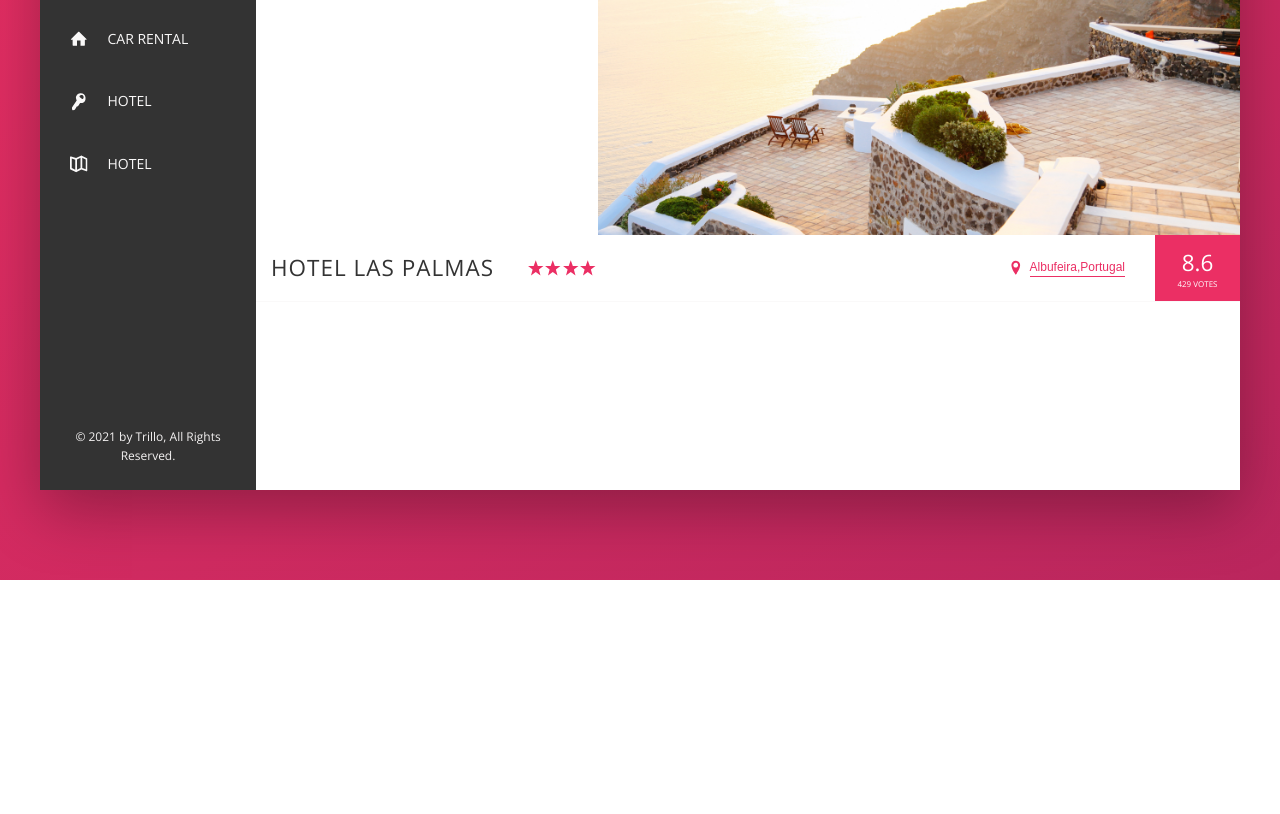
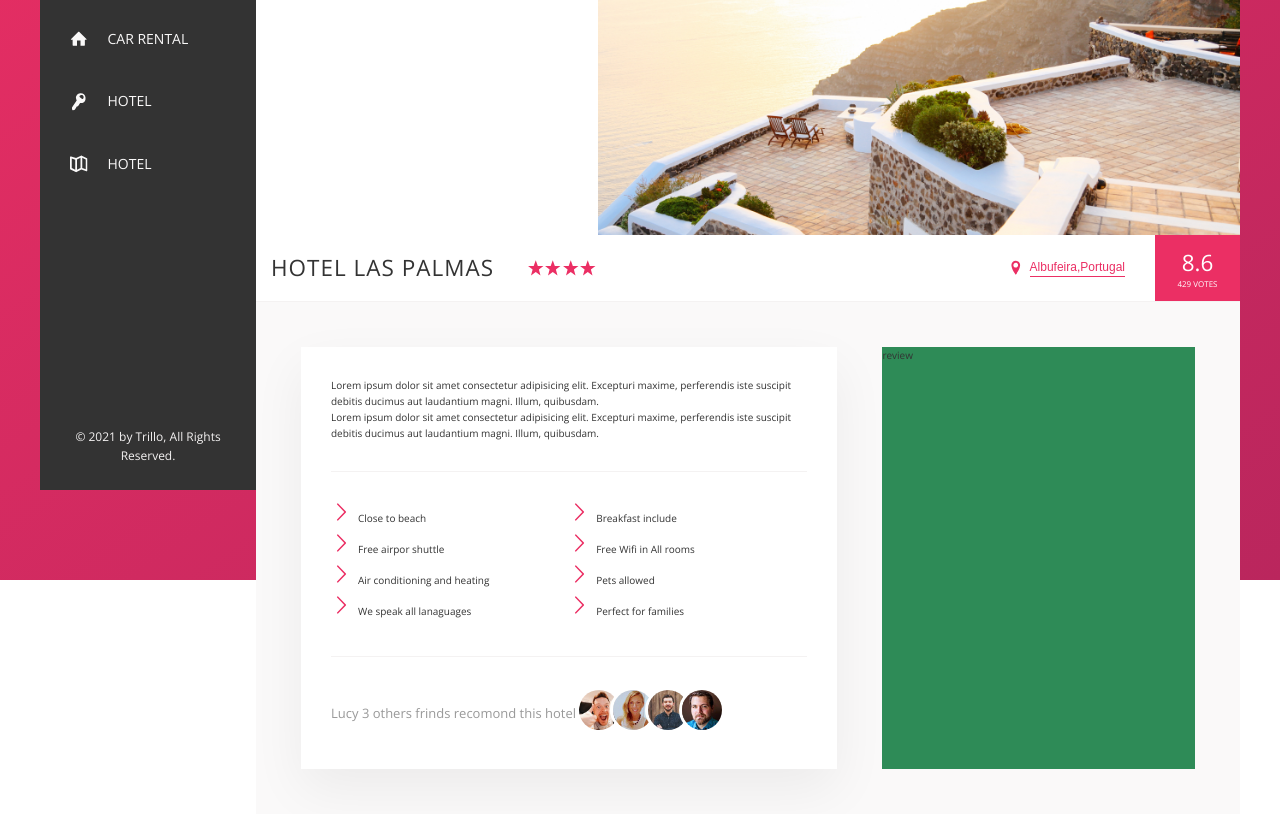
Before and after one commit to sajjadcodes/Trillo, a website: page index.html in a window 1280 px wide. Shown: the part 300-1114 px from the top of the page. Before the commit the page ends 880 px from the top, so only its background shows below. Drawn offline with nearby package versions, Linux system fonts and the light colour scheme; files whose address does not match are found by name.

Commit message:
description details section

```diff
--- a/index.html
+++ b/index.html
@@ -136,7 +136,40 @@
                            <div class="overview__rating-count">429 Votes </div>
                        </div>
                    </div>
-
+                  <div class="detail">
+                      <div class="description">
+                            <p class="paragraph">
+                                Lorem ipsum dolor sit amet consectetur adipisicing elit. Excepturi maxime, perferendis iste suscipit debitis ducimus aut laudantium magni. Illum, quibusdam.
+                            </p>
+                            <p class="paragraph">
+                                Lorem ipsum dolor sit amet consectetur adipisicing elit. Excepturi maxime, perferendis iste suscipit debitis ducimus aut laudantium magni. Illum, quibusdam.
+                            </p>
+                            <ul class="list">
+                                <li class="list__item">Close to beach</li>
+                                <li class="list__item">Breakfast include</li>
+                                <li class="list__item">Free airpor shuttle</li>
+                                <li class="list__item">Free Wifi in All rooms</li>
+                                <li class="list__item">Air  conditioning and heating</li>
+                                <li class="list__item">Pets allowed</li>
+                                <li class="list__item">We speak all lanaguages</li>
+                                <li class="list__item">Perfect for families</li>
+                            </ul>
+                            <div class="recommend">
+                                <p class="recommond__count">
+                                    Lucy 3 others frinds recomond this hotel
+                                </p>
+                                <div class="recommend__friends">
+                                    <img src="img/user-1.jpg" alt="user profile 1" class="recommend__photo">
+                                    <img src="img/user-2.jpg" alt="user profile 2" class="recommend__photo">
+                                    <img src="img/user-4.jpg" alt="user profile 3" class="recommend__photo">
+                                    <img src="img/user-5.jpg" alt="user profile 4" class="recommend__photo">
+                                </div>
+                            </div>
+                      </div>
+                      <div class="user-reviews">
+                        review
+                      </div>
+                  </div>
                </main>
            </div>
        </div>
--- a/sass/_base.scss
+++ b/sass/_base.scss
@@ -15,5 +15,7 @@
 --color-Grey-dark-1: #333;
 --color-Grey-dark-2: #777;
 --color-Grey-dark-3: #999;
---box-shadow: 0 2rem 6rem rgba(0,0,0,.3);
+--box-shadow-dark: 0 2rem 6rem rgba(0,0,0,.3);
+--box-shadow-light:0 2rem 5rem rgba(0,0,0,.06);
+--line: 1px solid var(--color-Grey-light-2);
 }
--- a/sass/_components.scss
+++ b/sass/_components.scss
@@ -217,7 +217,7 @@
 .overview{
     display: flex;
    align-items: center;
-    border-bottom: 1px solid var(--color-Grey-light-1);
+    border-bottom: var(--line);
     &__heading{
         font-size: 2.25rem;
         font-weight: 300;
@@ -327,3 +327,98 @@ align-items: center;
 
     }
 }
+
+
+///////////////////////////////
+// review layout
+
+
+.detail{
+
+display: flex;
+padding: 4.5rem;
+background-color: var(--color-Grey-light-1);
+
+}
+
+.description{
+    background-color: #fff;
+    box-shadow: var(--box-shadow-light);
+    padding:3rem;
+    flex:0 0 60%;
+    margin-right: 4.5rem;
+}
+.user-reviews{
+    background-color: seagreen;
+    flex:1;
+}
+
+
+///////////////////////////////
+// paragraph
+
+.paragraph:not(:nth-of-type){
+    margin-bottom: 2rem;
+}
+
+///////////////////////////////
+// List
+
+.list{
+    margin: 3rem 0;
+    list-style: none;
+    padding:3rem 0;
+    border-top:var(--line);
+    border-bottom: var(--line);
+    display: flex;
+    flex-wrap: wrap;
+    &__item{
+        flex: 0 0 50%;
+        margin-bottom: .7rem;
+    }
+    &__item::before{
+        content:"";
+        // background-image: url(../img/chevron-thin-right.svg);
+        display: inline-block;
+        width: 2rem;
+        height: 2rem;
+        margin-right: .7rem;
+
+        // Newer browser -webkit-mask:
+        background-color: var(--color-primary);
+        -webkit-mask-image: url(img/chevron-thin-right.svg);
+        -webkit-mask-size: cover;
+        mask-size: cover;
+
+
+
+    }
+
+}
+
+///////////////////////////////
+// Recommend
+
+.recommend{
+
+    font-size: 1.3rem;
+    color:var(--color-Grey-dark-3);
+    display: flex;
+    align-items: center;
+
+
+    &__count{
+        margin-right: auto;
+    }
+
+    &__photo{
+        box-sizing: content-box;
+        height: 4rem;
+        width: 4rem;
+        border-radius: 50%;
+        border: 3px solid white;
+        &:not(:last-child){
+            margin-right: -1.5rem;
+        }
+    }
+}
--- a/sass/_layout.scss
+++ b/sass/_layout.scss
@@ -9,7 +9,7 @@
 .header{
     height: 7rem;
     background-color:#fff;
-    border-bottom: var(--color-Grey-light-2);
+    border-bottom: var(--line);
     display: flex;
     justify-content: space-between;
     align-items: center;
```
Also changed, not shown: css/style.css.
